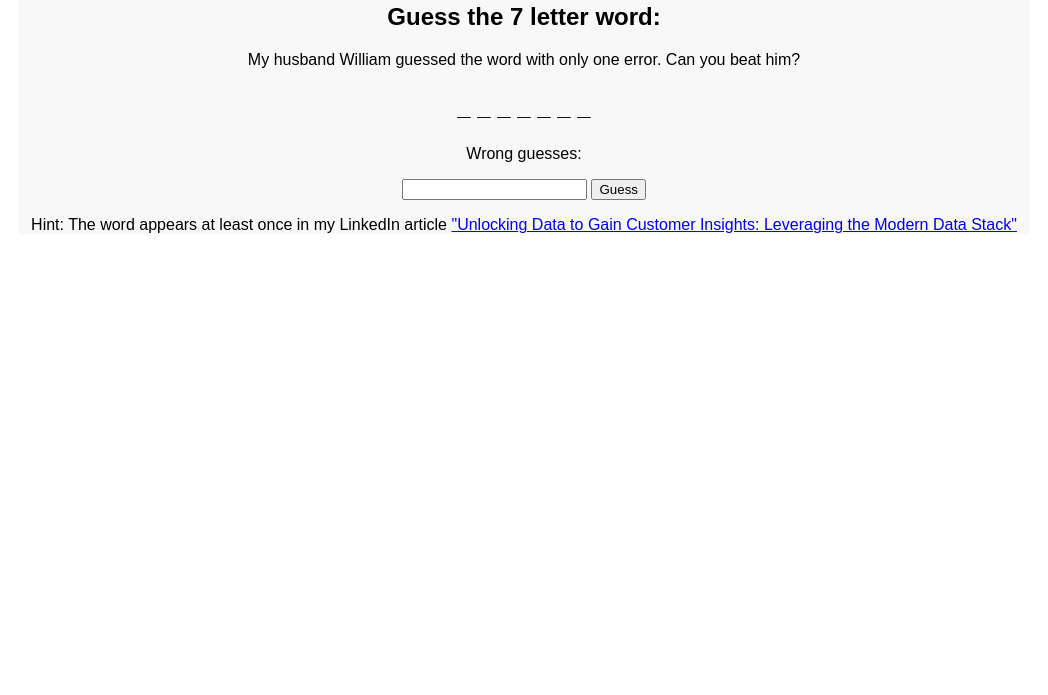
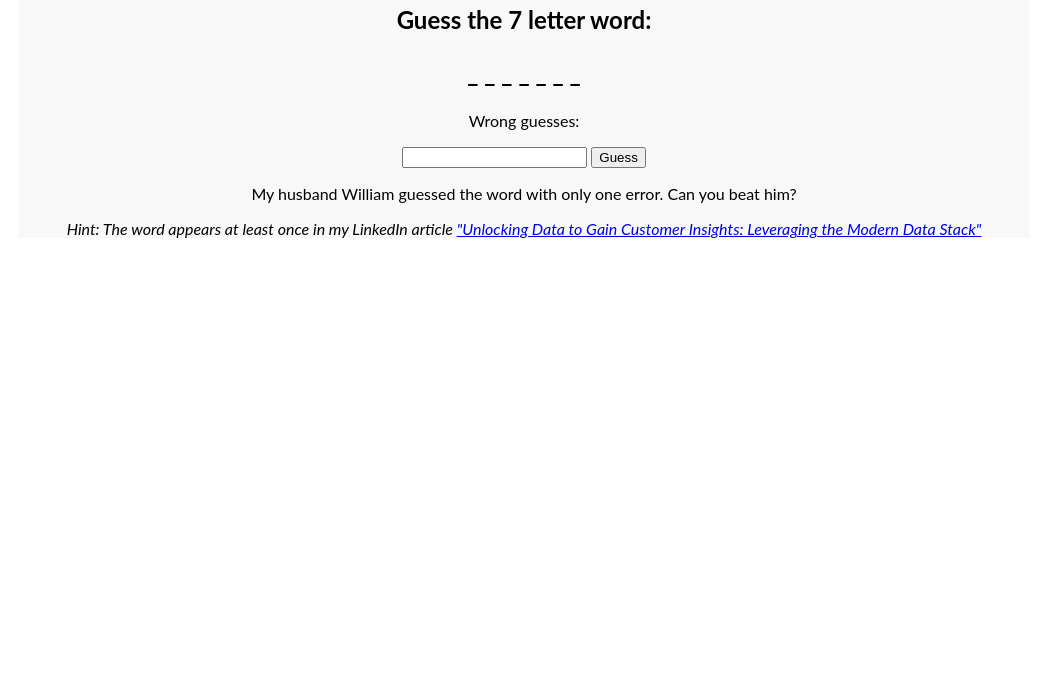
Before and after one commit to dianabald/dianabald.github.io, a plain HTML site: page index.html in a window 1280 px wide. Shown: the part 105-800 px from the top of the page, without its empty margins (116-1164 px from the left). Drawn offline with Linux system fonts and the light colour scheme.

Commit message:
Update index.html

```diff
--- a/index.html
+++ b/index.html
@@ -2,10 +2,10 @@
 <html>
 <head>
     <meta name="viewport" content="width=device-width, initial-scale=1.0">
-    <title>Diana's Simple Word Guessing Game</title>
+    <title>Diana's Word Guessing Game</title>
     <style>
         body {
-            font-family: Arial, sans-serif;
+            font-family: Lato, sans-serif;
             text-align: center;
             margin-top: 50px;
         }
@@ -36,7 +36,6 @@
     <div class="container">
     <h1>Diana's Simple Word Guessing Game</h1>
     <h2>Guess the 7 letter word:</h2>
-    <p>My husband William guessed the word with only one error. Can you beat him?</p>
     <h2><p id="wordDisplay">_ _ _ _ _ _ _</p></h2>
     <p>Wrong guesses: <span id="wrongGuesses"></span></p>
     <input type="text" id="letterInput" maxlength="1">
@@ -96,7 +95,8 @@
         }
 
     </script>
-    <p>Hint: The word appears at least once in my LinkedIn article <a href="https://www.linkedin.com/pulse/unlocking-data-gain-customer-insights-leveraging-modern-diana-bald-cx1qc%3FtrackingId=4xAqz%252B4qQfGRA0y7%252F%252BselQ%253D%253D/?trackingId=4xAqz%2B4qQfGRA0y7%2F%2BselQ%3D%3D" target="_blank">
-    "Unlocking Data to Gain Customer Insights: Leveraging the Modern Data Stack"</a></p>
+    <p>My husband William guessed the word with only one error. Can you beat him?</p>
+    <p><i>Hint: The word appears at least once in my LinkedIn article <a href="https://www.linkedin.com/pulse/unlocking-data-gain-customer-insights-leveraging-modern-diana-bald-cx1qc%3FtrackingId=4xAqz%252B4qQfGRA0y7%252F%252BselQ%253D%253D/?trackingId=4xAqz%2B4qQfGRA0y7%2F%2BselQ%3D%3D" target="_blank">
+    "Unlocking Data to Gain Customer Insights: Leveraging the Modern Data Stack"</a></i></p>
 </body>
 </html>
```
